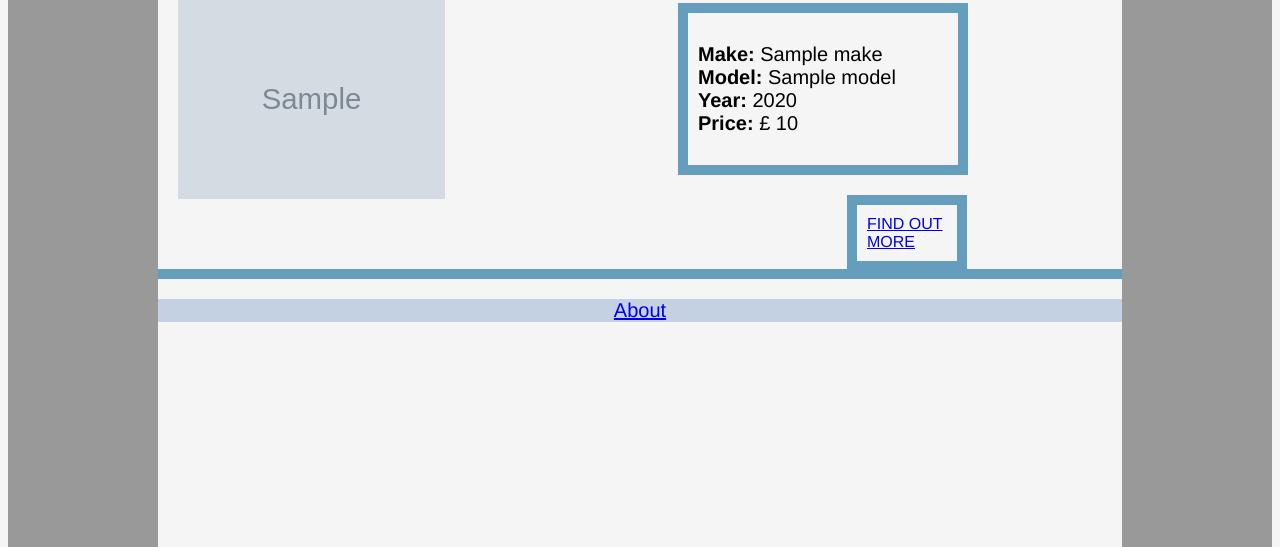
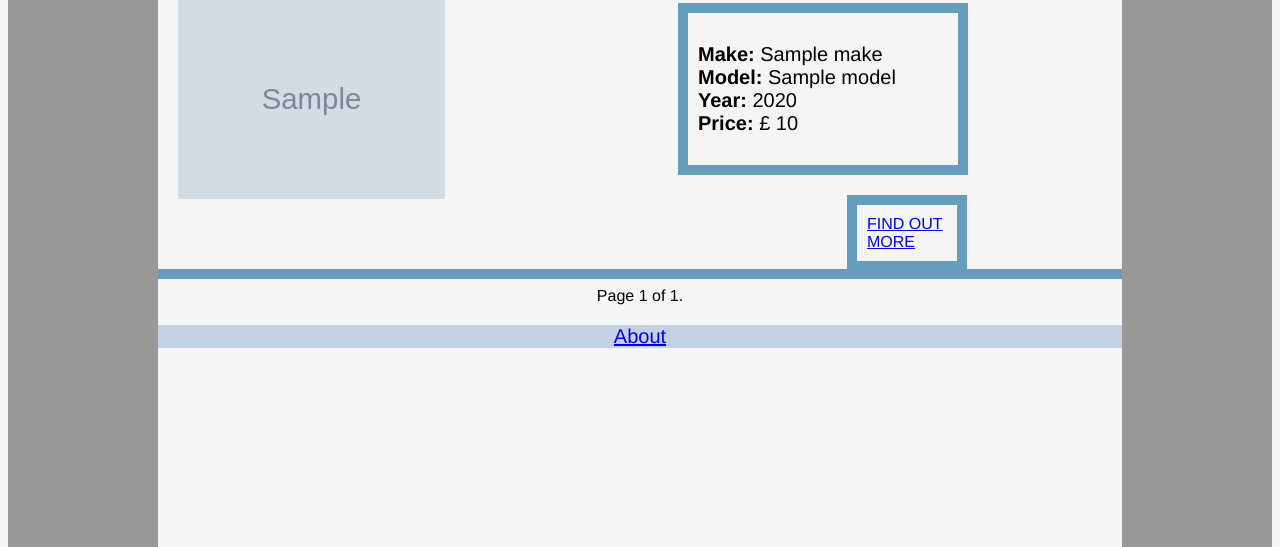
Before and after one commit to Mihnea7/car_ride, a Django app: template templates/carride/buy.html in a window 1280 px wide. Shown: the part 194-741 px from the top of the page. Run offline with Django 3.2, Linux system fonts and the light colour scheme; the template is opened without the code that fills it: most values are stand-ins (such as "Sample title", 1, 10 or a date in 2020).

Commit message:
problem fixed

```diff
--- a/car_ride/settings.py
+++ b/car_ride/settings.py
@@ -40,7 +40,6 @@ INSTALLED_APPS = [
     'django.contrib.messages',
     'django.contrib.staticfiles',
     'django.contrib.sites',
-    'django_comments',
     'carride',
 ]
 
--- a/car_ride/urls.py
+++ b/car_ride/urls.py
@@ -24,6 +24,5 @@ urlpatterns = [
     url(r'^$', views.home, name='base'),
     url(r'^carride/', include('carride.urls')),
     url(r'^admin/', admin.site.urls),
-    url(r'^comments/', include('django_comments.urls')),
 
 ] + static(settings.MEDIA_URL, document_root=settings.MEDIA_ROOT)
--- a/static/style/base.css
+++ b/static/style/base.css
@@ -7,7 +7,7 @@ body {
   background-color: #F5F5F5;
   border-left: 150px solid #999;
   border-right: 150px solid #999;
-  overflow: hidden;
+  overflow: scroll;
 }
 
 /* Style the top navigation bar */
--- a/templates/carride/buy.html
+++ b/templates/carride/buy.html
@@ -2,8 +2,9 @@
 {% load staticfiles %}
 
 {% block body_block %}
-<hr>
-		<link rel="stylesheet" type="text/css" href="{% static "style/buyrent.css" %}"/>
+
+	<hr>
+	<link rel="stylesheet" type="text/css" href="{% static "style/buyrent.css" %}"/>
 	{% if car_list %}
 	<div>
 	{% for car in car_list %}
@@ -23,4 +24,22 @@
 	{% else %}
 	<p> No cars available for sale. </p>
 	{% endif %}
+
+	<div class="pagination" style="text-align:center;">
+    <span class="step-links">
+        {% if car_list.has_previous %}
+            <a href="?page=1">&laquo; First</a>
+            <a href="?page={{ car_list.previous_page_number }}">Previous</a>
+        {% endif %}
+
+        <span class="current">
+            Page {{ car_list.number }} of {{ car_list.paginator.num_pages }}.
+        </span>
+
+        {% if car_list.has_next %}
+            <a href="?page={{ car_list.next_page_number }}">Next</a>
+            <a href="?page={{ car_list.paginator.num_pages }}">Last &raquo;</a>
+        {% endif %}
+    </span>
+	</div>
 {% endblock %}
--- a/templates/carride/cardetails.html
+++ b/templates/carride/cardetails.html
@@ -42,7 +42,7 @@
 				{% if user.is_authenticated %}
 					<input type="submit" name="submit" value="Add review" />
 				{% else %}
-					<h3>You have to be authenticated to leave a review</h3>
+					<h3>You have to be signed in to leave a review</h3>
 				{% endif %}
 			</form>
 			<h3>Previous reviews:</h3>
```
Also changed, not shown: carride/views.py (+9 -2 lines), templates/carride/rent.html (+18 -1 lines), db.sqlite3.
